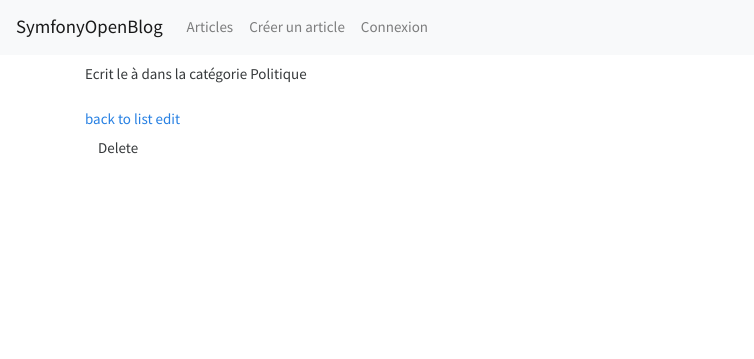
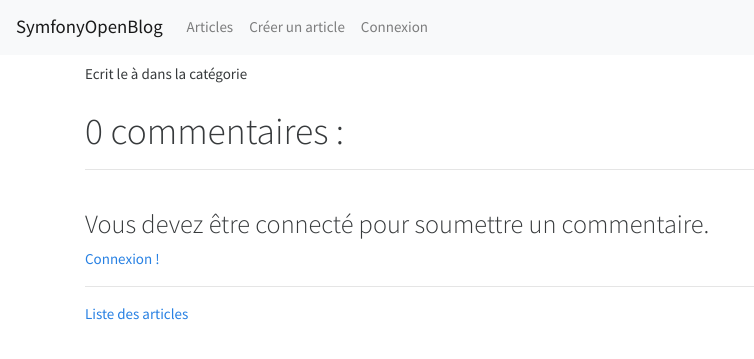
Before and after one commit to NeslyPetitBert/blog-symfony, a Symfony app: template templates/blog/article/show.html.twig in a window 1280 px wide. Shown: the top 359 px of the page, without its empty margins (0-754 px from the left). Run offline with Twig, Linux system fonts and the light colour scheme; the template is opened without the code that fills it, so the values that code supplies are empty; some libraries are stand-ins or nearby versions.

Commit message:
Article détails

```diff
--- a/templates/blog/article/show.html.twig
+++ b/templates/blog/article/show.html.twig
@@ -5,16 +5,44 @@
 {% block body %}
     <article>
         <h2>{{ article.title }}</h2>
-        <div class="metadata">Ecrit le {{ article.createdAt ? article.createdAt|date('d/m/Y') : '' }} à {{ article.createdAt ? article.createdAt|date('H:i') : '' }} dans la catégorie Politique</div>
+        <div class="metadata">Ecrit le {{ article.createdAt ? article.createdAt|date('d/m/Y') : '' }} à {{ article.createdAt ? article.createdAt|date('H:i') : '' }} dans la catégorie {{ article.category.title }}</div>
         <div class="content">
             <img src="{{ article.picture }}" alt="{{ article.title }}">
             {{ article.content | raw }}
         </div>
     </article>
 
-    <a href="{{ path('article_index') }}">back to list</a>
+    <section id="commentaires">
+        <h1>{{article.comments | length }} commentaires : </h1>
 
-    <a href="{{ path('article_edit', {'id': article.id}) }}">edit</a>
+        {% for comment in article.comments %}
+            <div class="comment">
+                <div class="row">
+                    <div class="col-3">
+                        {{ comment.author }} (<small>{{ comment.createdAt ? comment.createdAt|date('d/m/Y à H:i') : '' }}</small>)
+                    </div>
+                    <div class="col">
+                        {{ comment.content | raw }}
+                    </div>
+                </div>
+            </div>
+        {% endfor %}
 
-    {{ include('blog/article/_delete_form.html.twig') }}
+        {% if app.user %}
+            {{ form_start(commentForm) }}
+                {{ form_widget(commentForm) }}
+                <button class="btn btn-primary">{{ button_label|default('Créer') }}</button>
+            {{ form_end(commentForm) }}
+            {% else %}
+            <hr><br>
+                <h3>Vous devez être connecté pour soumettre un commentaire.</h3><a href="{{ path('security_login') }}" btn btn-primary>Connexion !</a>
+                <hr>
+        {% endif %}
+    </section>
+
+    <a href="{{ path('article_index') }}">Liste des articles</a>
+
+    {# <a href="{{ path('article_edit', {'id': article.id}) }}">Modifier</a>
+
+    {{ include('blog/article/_delete_form.html.twig') }} #}
 {% endblock %}
```
